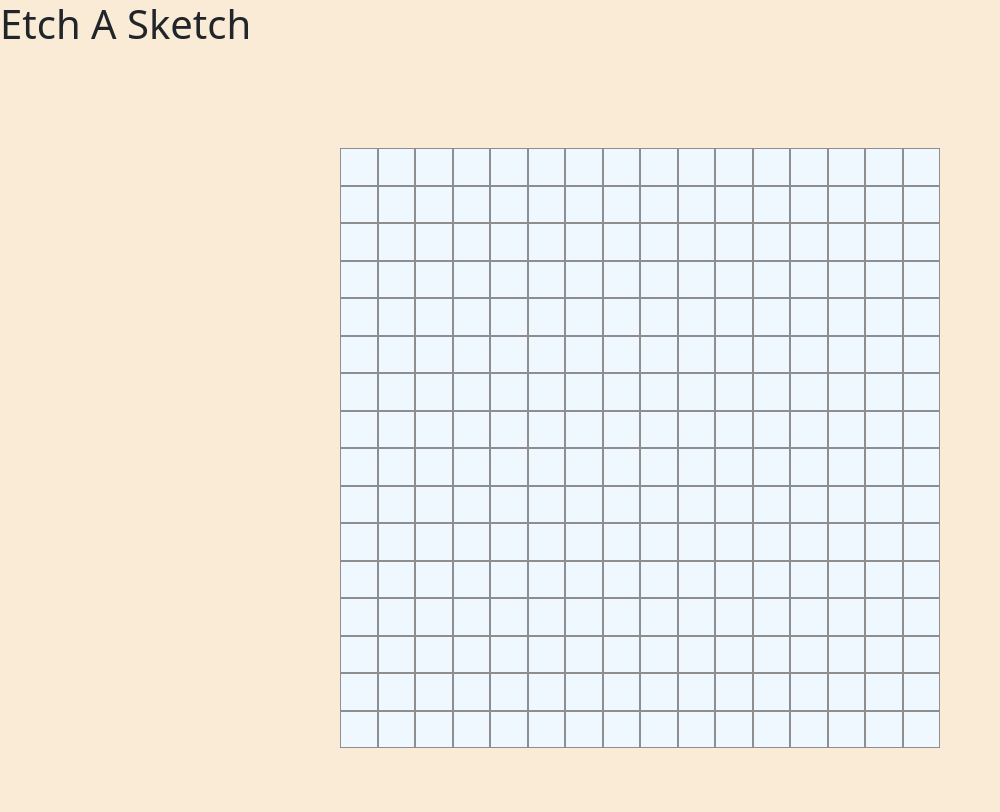
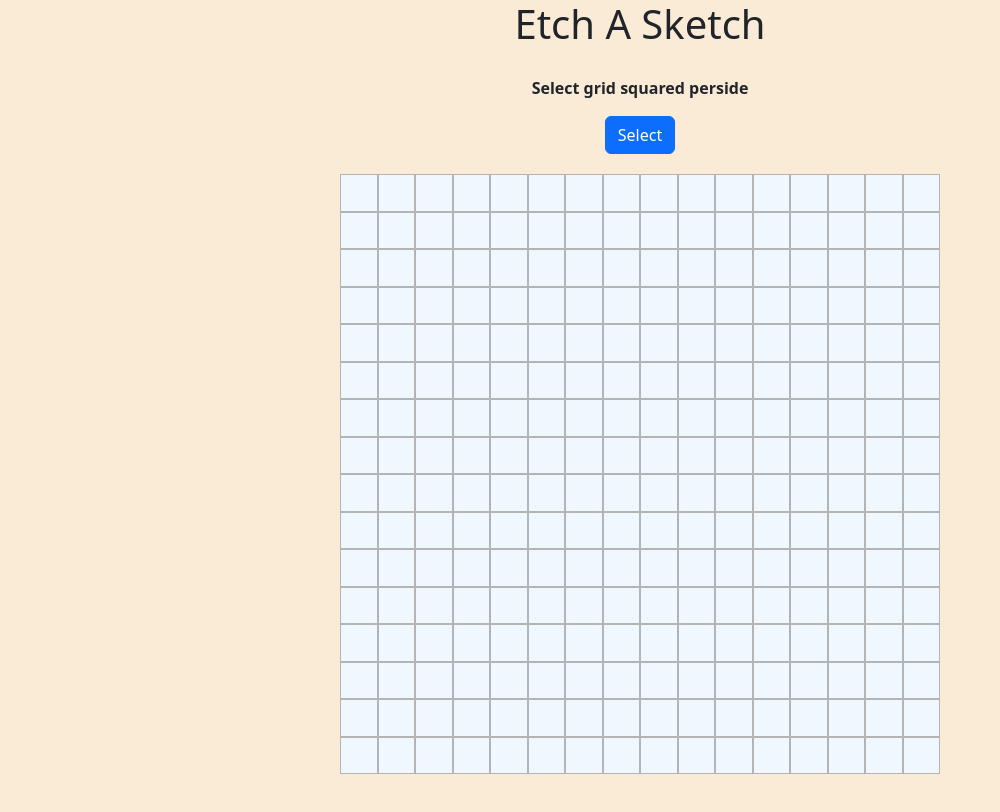
Before and after one commit to ItsJady-Taken/etch-a-sketch, a plain HTML site: page index.html in a window 1280 px wide. Shown: the whole page, without its empty margins (0-1000 px from the left). Drawn offline with nearby package versions, Linux system fonts and the light colour scheme.

Commit message:
Created a button to change frid squares
Button allow user to change the squares size, 16x16 set as default

```diff
--- a/index.html
+++ b/index.html
@@ -11,9 +11,17 @@
     <body>
         <div class="header">
             <h1>Etch A Sketch</h1>
+            <div class="select">
+                <p>Select grid squared perside</Select></p>
+                 <input onclick="changeSize()" type="submit" value="Select" class="btn btn-primary" id="size-btn">
+            </div>
         </div>
-        <div id="grid-container">
-        </div>
+
+        <main class="content">
+            <div id="grid-container">
+            </div>
+        </main>
+
 
 
     </body>
--- a/scripts.js
+++ b/scripts.js
@@ -1,16 +1,24 @@
+// after the DOM is loaded
 document.addEventListener('DOMContentLoaded', ()=> {
-    createGrid()
+    // call function
+    createGrid(16);
+    const size_btn = document.querySelector('#size-btn');
+    size_btn.addEventListener('click', ()=> {
+        let size = changeSize()
+        createGrid(size)
+    })
+
 })
 
-function createGrid() {
-    let rows = 16;
-    let cols = 16;
+// Function that create a grid of divs and an argument of 'size' to change value of square perside
+function createGrid(size) {
     const grid_container = document.querySelector('#grid-container');
+    const gridSize = size * size;
 
-    for(let i = 0; i < (rows * cols); i++) {
+    for(let i = 0; i < gridSize; i++) {
         const eachDiv = document.createElement('div');
-        eachDiv.style.width = `${600 / cols}px`;
-        eachDiv.style.height = `${600 / rows}px`;
+        eachDiv.style.width = `${600 / size}px`;
+        eachDiv.style.height = `${600 / size}px`;
         eachDiv.className = 'grid';
 
         eachDiv.addEventListener('mouseover', setColor);
@@ -22,3 +30,18 @@ function createGrid() {
 function setColor() {
     this.style.backgroundColor = 'black';
 }
+
+function changeSize() {
+    const num = prompt("Enter number between 1 and 100:");
+    if(num == ""){
+        alert("You didn't enter a number!")
+    }
+    else if(isNaN(num)){
+        alert(`${num} is not a number!`)
+
+    }
+    else if(num <= 0 || num > 100) {
+        alert("Only numbers between 1 and 100!")
+    }
+   return createGrid(num);
+}
--- a/styles.css
+++ b/styles.css
@@ -5,15 +5,28 @@ body {
     padding: 0;
 }
 
+.header {
+    font-weight: bold;
+    display: flex;
+    flex-direction: column;
+    align-items: center;
+    gap: 20px;
+}
+.select {
+    display: flex;
+    flex-direction: column;
+    align-items: center;
+}
+
 #grid-container {
     width: 600px;
     height: 600px;
     background-color: aliceblue;
-    margin: 100px auto;
+    margin: 20px auto;
     display: flex;
     flex-wrap: wrap;
 }
 
 .grid {
-    border: 1px solid rgb(143, 141, 141);
+    border: 1px solid rgb(180, 180, 180);
 }
```
